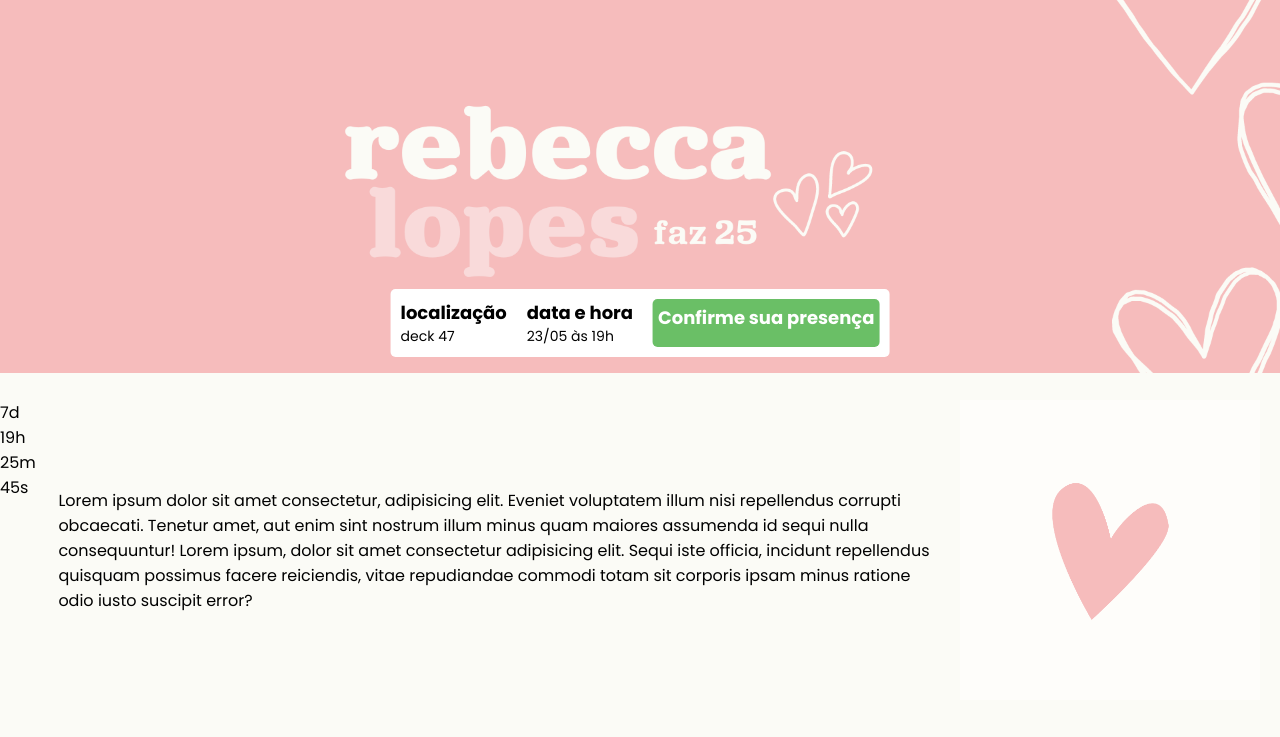
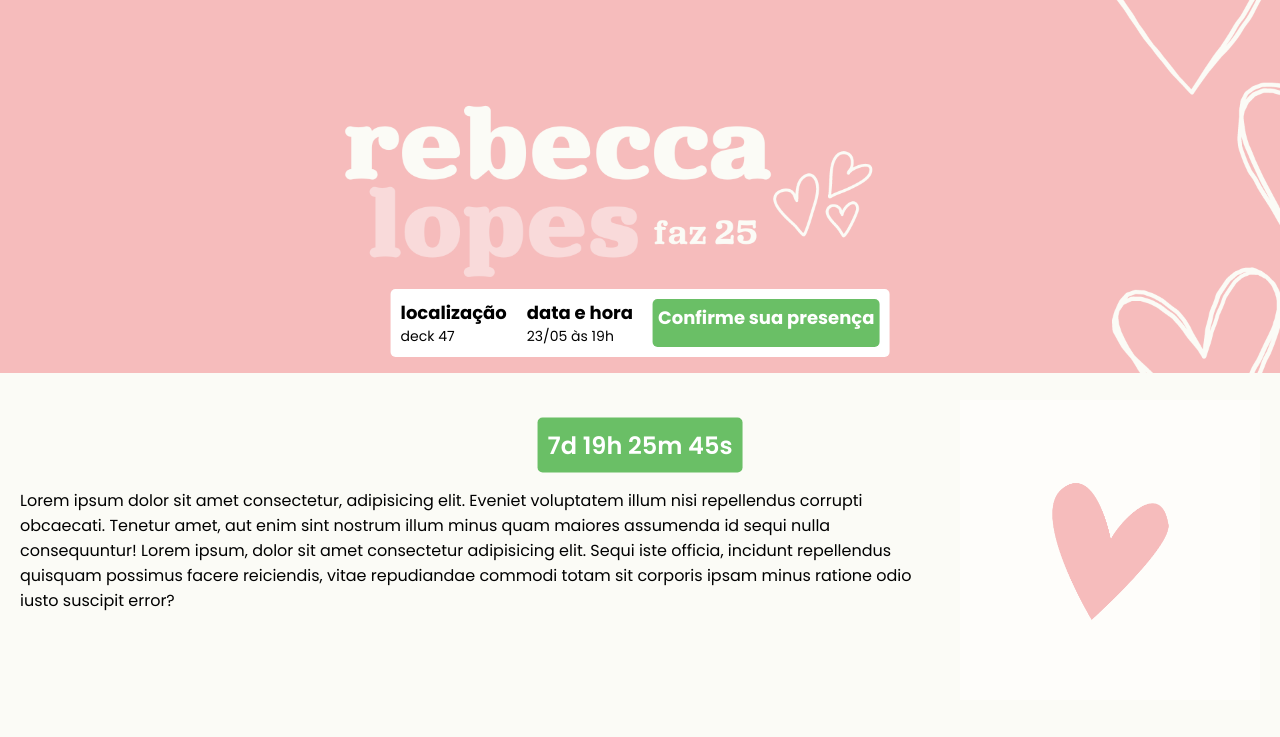
Before and after one commit to rebeccanayala/event-page, a website built with Parcel: page src/index.html in a window 1280 px wide. Shown: the top 737 px of the page. Built offline with nearby package versions, Linux system fonts and the light colour scheme.

Commit message:
Adding final files

```diff
--- a/package.json
+++ b/package.json
@@ -2,9 +2,9 @@
   "name": "event-page",
   "version": "1.0.0",
   "description": "",
-  "main": "index.js",
   "scripts": {
     "dev": "parcel src/index.html src/styles/main.scss src/scripts/main.js",
+    "build": "parcel build src/index.html",
     "test": "echo \"Error: no test specified\" && exit 1"
   },
   "keywords": [],
--- a/src/index.html
+++ b/src/index.html
@@ -31,9 +31,9 @@
         </div>
     </header>
     <section class="event">
-        <p id="contador"></p>
         <div class="container">
             <div class="event__details" data-aos="fade-right">
+                <p id="contador"></p>
                 <p class="event__details__description">Lorem ipsum dolor sit amet consectetur, adipisicing elit. Eveniet voluptatem illum nisi repellendus corrupti obcaecati. Tenetur amet, aut enim sint nostrum illum minus quam maiores assumenda id sequi nulla consequuntur! Lorem ipsum, dolor sit amet consectetur adipisicing elit. Sequi iste officia, incidunt repellendus quisquam possimus facere reiciendis, vitae repudiandae commodi totam sit corporis ipsam minus ratione odio iusto suscipit error? </p>
                 <img class="event__details__image" src="./images/image1.png" alt="Alternative image">
             </div>
--- a/src/styles/components/_event.scss
+++ b/src/styles/components/_event.scss
@@ -6,6 +6,7 @@
     .event__details {
         display: flex;
         align-items: center;
+        position: relative;
         //text-align: center;
 
         &__image {
@@ -19,3 +20,18 @@
         }
     }
 }
+
+#contador {
+    position: absolute;
+    top: 70%;
+    left: 50%;
+    transform: translate(-50%, -350%);
+    font-size: 24px;
+    font-weight: 600;
+    color: #fff;
+    padding: 10px;
+    background-color: #6abf66;
+    max-width: 500px;
+    margin: 0 auto;
+    border-radius: 5px;
+}
```
